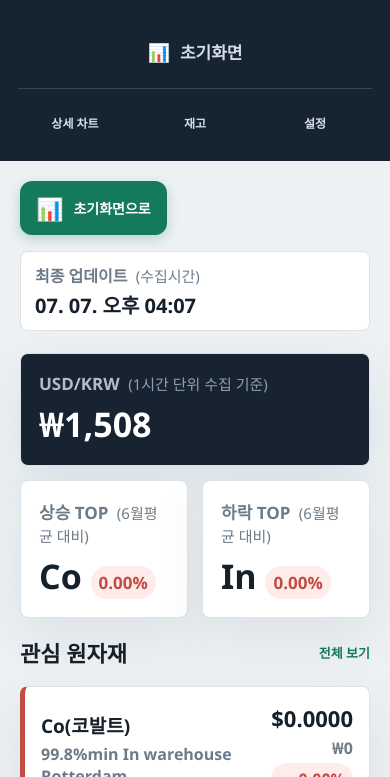
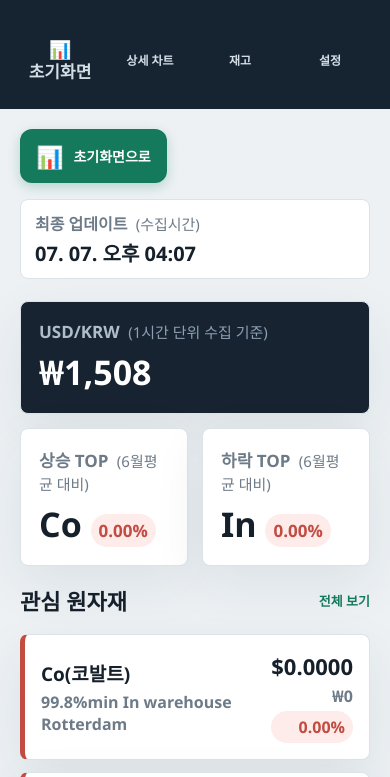
Before and after one commit to ryuchanyul/Metal-Watch, a website: page public/index.html in a window 390 px wide. Both pictures are taken after a click on the button "focus 모드 닫기 (메뉴 열기)". Shown: the part 67-844 px from the top of the page. Drawn offline with Linux system fonts and the light colour scheme; no server answers.

Commit message:
chore(focus-mode): 모바일 사이드바 한 줄 4개 배치
- .side-nav grid-template-columns: repeat(4, 1fr)
- 초기화면 버튼 grid-column: auto (풀폭 취소, 한 칸)
- 아이콘 위 텍스트 아래 flex-direction: column 배치
- 구분선 hidden
- 4개 항목 동일 크기 (초기화면 / 상세 차트 / 재고 / 설정)

```diff
--- a/public/styles.css
+++ b/public/styles.css
@@ -2470,3 +2470,40 @@ body.focus-mode #prices .section-heading {
     font-size: 12px;
   }
 }
+
+/* ===== 모바일 사이드바 — 초기화면 포함 4개를 한 줄로 ===== */
+@media (max-width: 920px) {
+  .side-nav {
+    grid-template-columns: repeat(4, minmax(0, 1fr));
+    gap: 6px;
+  }
+
+  /* 초기화면 버튼도 한 칸만 차지 (풀폭 취소) */
+  .side-focus-enter {
+    grid-column: auto;
+    padding: 10px 6px;
+    font-size: 12px;
+    margin-bottom: 0;
+    justify-content: center;
+    flex-direction: column;
+    gap: 2px;
+    text-align: center;
+    line-height: 1.15;
+  }
+
+  .side-focus-enter span[aria-hidden] {
+    font-size: 18px;
+  }
+
+  /* 구분선 숨김 */
+  .side-nav-divider {
+    display: none;
+  }
+
+  /* 나머지 nav 버튼도 동일 크기 정렬 */
+  .side-nav button:not(.side-focus-enter) {
+    padding: 10px 6px;
+    font-size: 12px;
+    min-height: 48px;
+  }
+}
```
